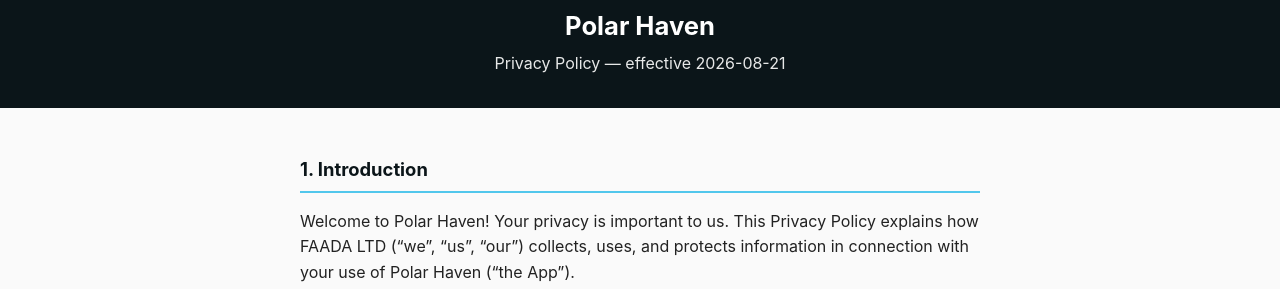
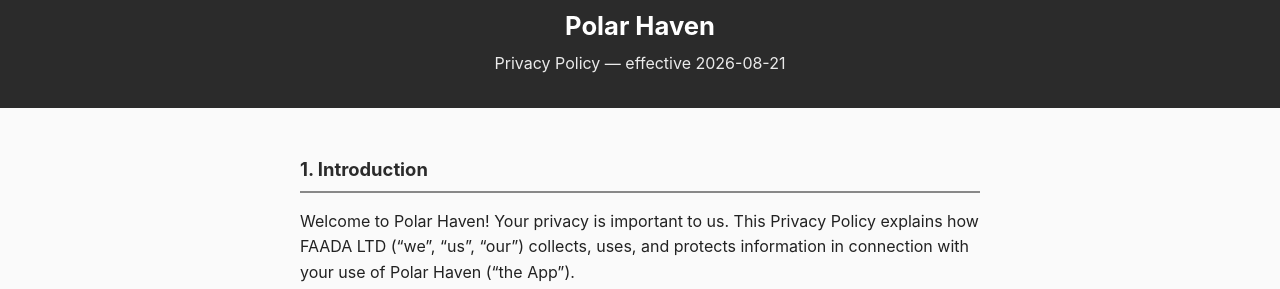
Before and after one commit to majlisbolander787-hash/majlisbolander787-hash.github.io, a plain HTML site: page polar-haven/index.html in a window 1280 px wide. Shown: the part 534-823 px from the top of the page. Drawn offline with Linux system fonts and the light colour scheme.

```diff
--- a/polar-haven/index.html
+++ b/polar-haven/index.html
@@ -5,7 +5,7 @@
 <meta name="viewport" content="width=device-width, initial-scale=1">
 <title>Polar Haven — Privacy Policy</title>
 <style>
-  :root { --primary: #0B1519; --accent: #51C7EC; }
+  :root { --primary: #2b2b2b; --accent: #888888; }
   * { box-sizing: border-box; }
   body { margin: 0; font-family: -apple-system, Segoe UI, Roboto, Helvetica, Arial, sans-serif;
          color: #222; background: #fafafa; line-height: 1.6; }
```
Also changed, not shown: polar-haven/banner.png.
